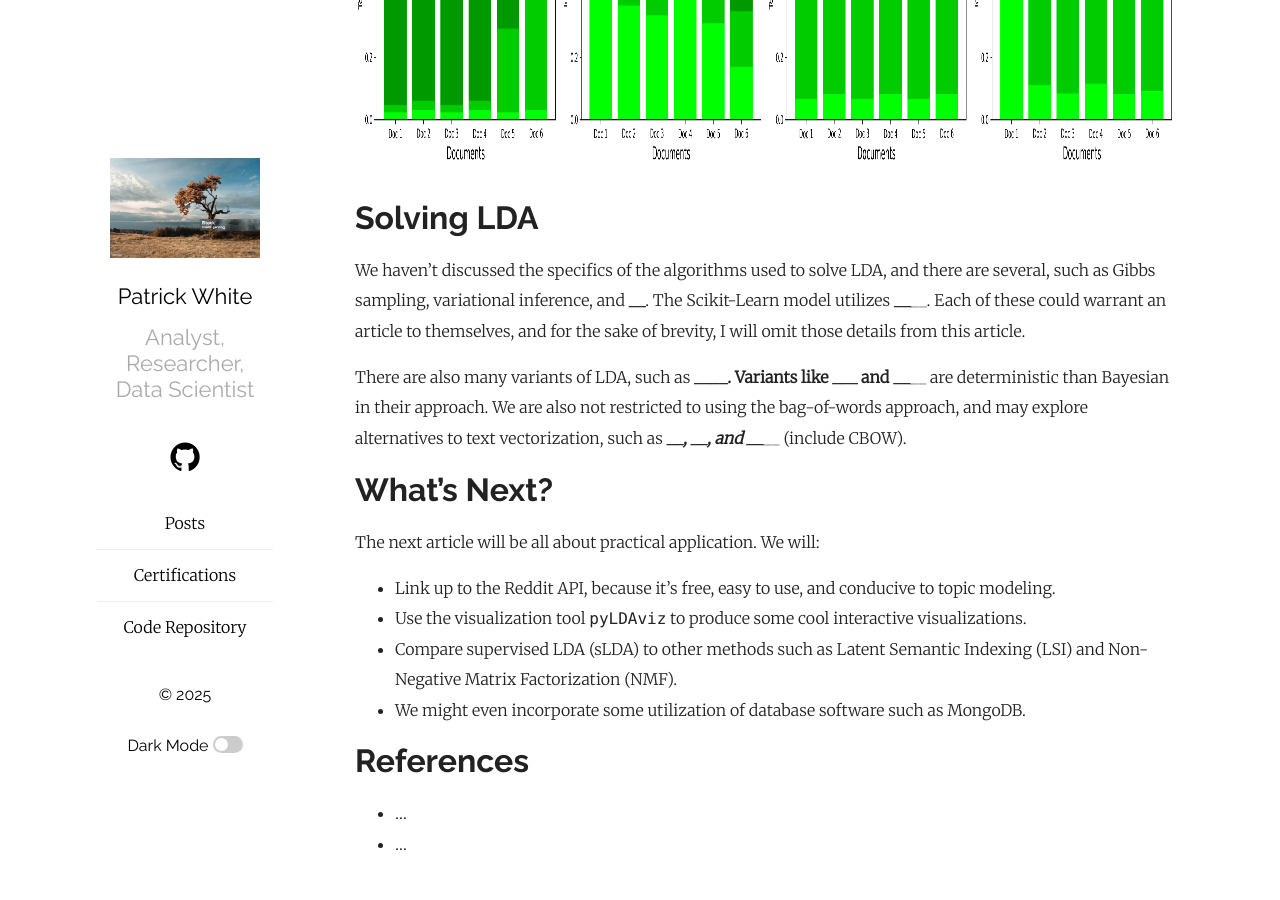
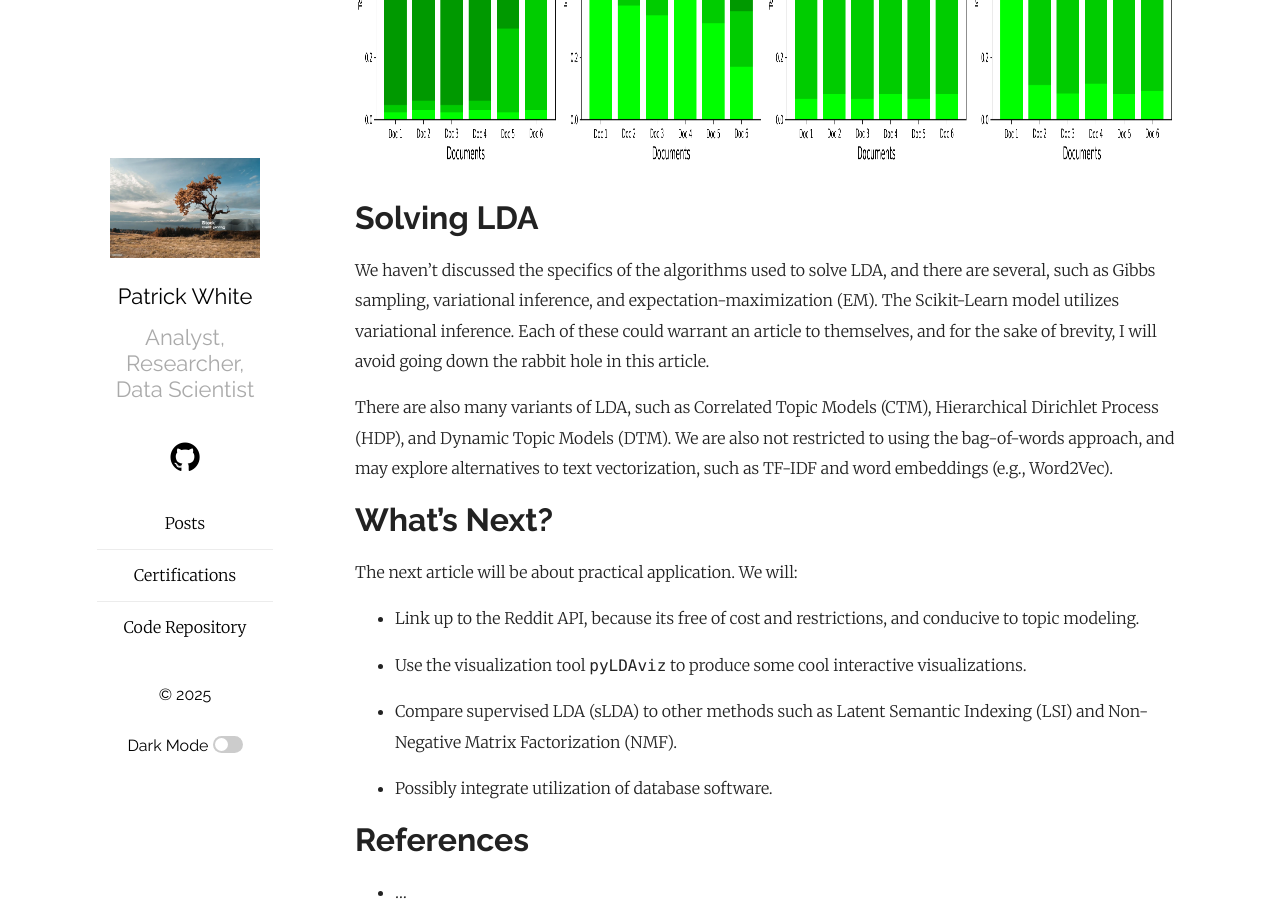
Before and after one commit to pw398/pw398.github.io, a Jekyll site: the page built from _posts/2025-07-12-A-Visual-Understanding-of-Latent-Dirichlet-Analysis.md, in a window 1280 px wide and 900 px high, scrolled down 12491 px. Built offline with Jekyll 4.4.1, drawn with Linux system fonts in a browser that asks for light colours; formulas are drawn with MathJax 3.

Commit message:
Add files via upload

````diff
--- a/_posts/2025-07-12-A-Visual-Understanding-of-Latent-Dirichlet-Analysis.md
+++ b/_posts/2025-07-12-A-Visual-Understanding-of-Latent-Dirichlet-Analysis.md
@@ -215,7 +215,7 @@ ax.legend(handles=[unigram_legend], fontsize=12, loc='upper center', bbox_to_anc
 ax.set_title("Unigram Model", fontsize=20, pad=30)
 
 plt.tight_layout()
-plt.savefig('unigram_model.png', dpi=300, bbox_inches='tight')  # Export to PNG
+plt.savefig('unigram_model.png', dpi=300, bbox_inches='tight')
 plt.show()
   ```
 </details>
@@ -334,7 +334,7 @@ ax.legend(handles=[mixture_legend], fontsize=12, loc='upper center', bbox_to_anc
 ax.set_title("Mixture of Unigrams", fontsize=20, pad=30)
 
 plt.tight_layout()
-plt.savefig('mixture_model.png', dpi=300, bbox_inches='tight')  # Export to PNG
+plt.savefig('mixture_model.png', dpi=300, bbox_inches='tight')
 plt.show()
   ```
 </details>
@@ -460,7 +460,7 @@ ax.legend(handles=[lda_legend], fontsize=12, loc='upper center', bbox_to_anchor=
 ax.set_title("LDA", fontsize=20, pad=30)
 
 plt.tight_layout()
-plt.savefig('lda_plot.png', dpi=300, bbox_inches='tight')  # Export to PNG
+plt.savefig('lda_plot.png', dpi=300, bbox_inches='tight')
 plt.show()
   ```
 </details>
@@ -626,7 +626,7 @@ axes[1, 2].set_ylabel("Topic Proportions")
 axes[1, 2].legend()
 
 plt.tight_layout()
-plt.savefig('subplot_with_topic_dists.png', dpi=300, bbox_inches='tight')  # Export to PNG
+plt.savefig('subplot_with_topic_dists.png', dpi=300, bbox_inches='tight')
 plt.show()
   ```
 </details>
@@ -770,19 +770,23 @@ plt.show()
 
 # Solving LDA
 
-We haven't discussed the specifics of the algorithms used to solve LDA, and there are several, such as Gibbs sampling, variational inference, and ______. The Scikit-Learn model utilizes ________. Each of these could warrant an article to themselves, and for the sake of brevity, I will omit those details from this article.
+We haven't discussed the specifics of the algorithms used to solve LDA, and there are several, such as Gibbs sampling, variational inference, and expectation-maximization (EM). The Scikit-Learn model utilizes variational inference. Each of these could warrant an article to themselves, and for the sake of brevity, I will avoid going down the rabbit hole in this article.
 
-There are also many variants of LDA, such as __________. Variants like _______ and ______ are deterministic than Bayesian in their approach. We are also not restricted to using the bag-of-words approach, and may explore alternatives to text vectorization, such as _________, ________, and _______ (include CBOW).
+There are also many variants of LDA, such as Correlated Topic Models (CTM), Hierarchical Dirichlet Process (HDP), and Dynamic Topic Models (DTM). We are also not restricted to using the bag-of-words approach, and may explore alternatives to text vectorization, such as TF-IDF and word embeddings (e.g., Word2Vec).
 
 
 
 # What's Next?
 
-The next article will be all about practical application. We will:
-- Link up to the Reddit API, because it's free, easy to use, and conducive to topic modeling.
+The next article will be about practical application. We will:
+
+- Link up to the Reddit API, because its free of cost and restrictions, and conducive to topic modeling.
+
 - Use the visualization tool <code>pyLDAviz</code> to produce some cool interactive visualizations.
+
 - Compare supervised LDA (sLDA) to other methods such as Latent Semantic Indexing (LSI) and Non-Negative Matrix Factorization (NMF).
-- We might even incorporate some utilization of database software such as MongoDB.
+
+- Possibly integrate utilization of database software.
 
 
 
````
